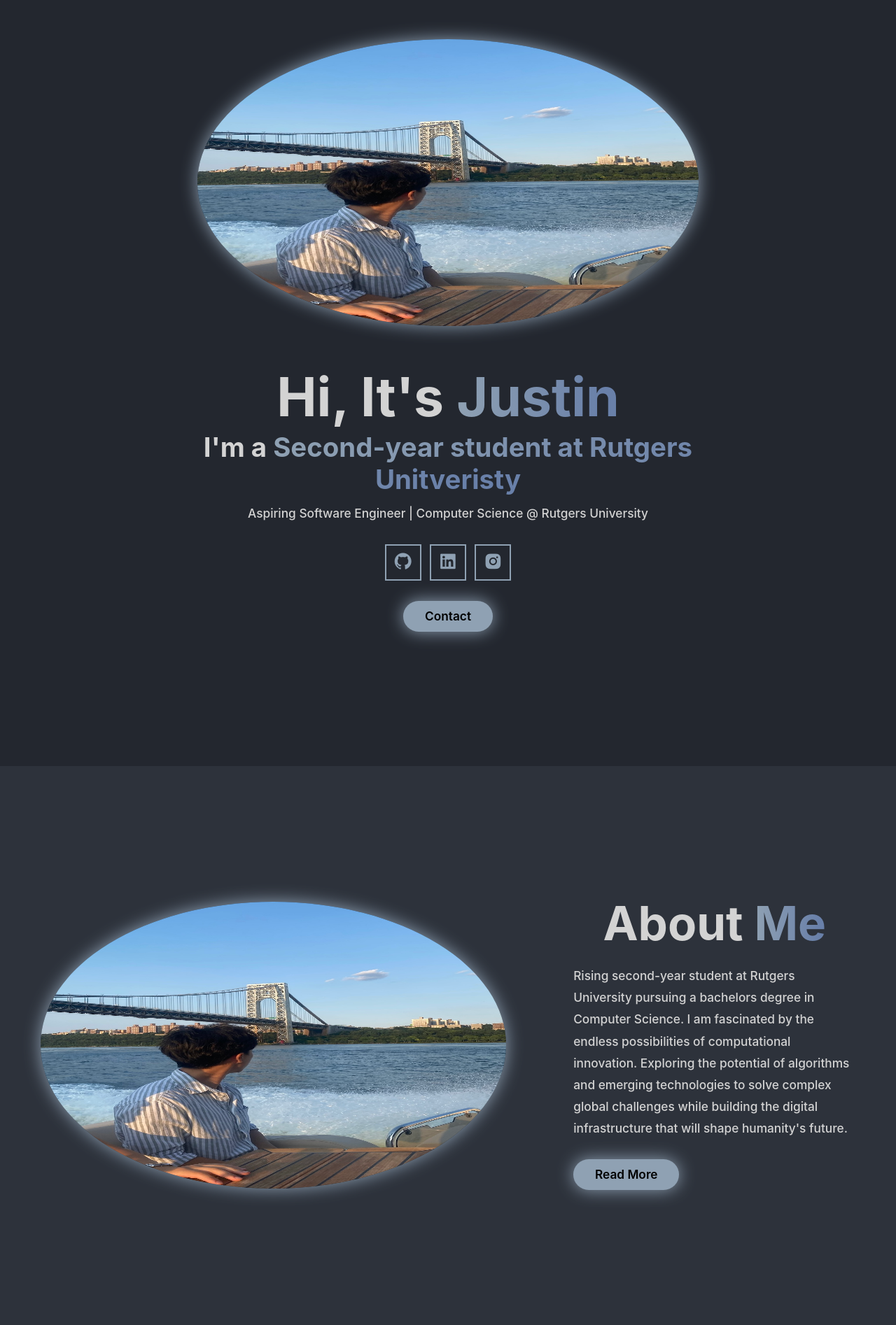
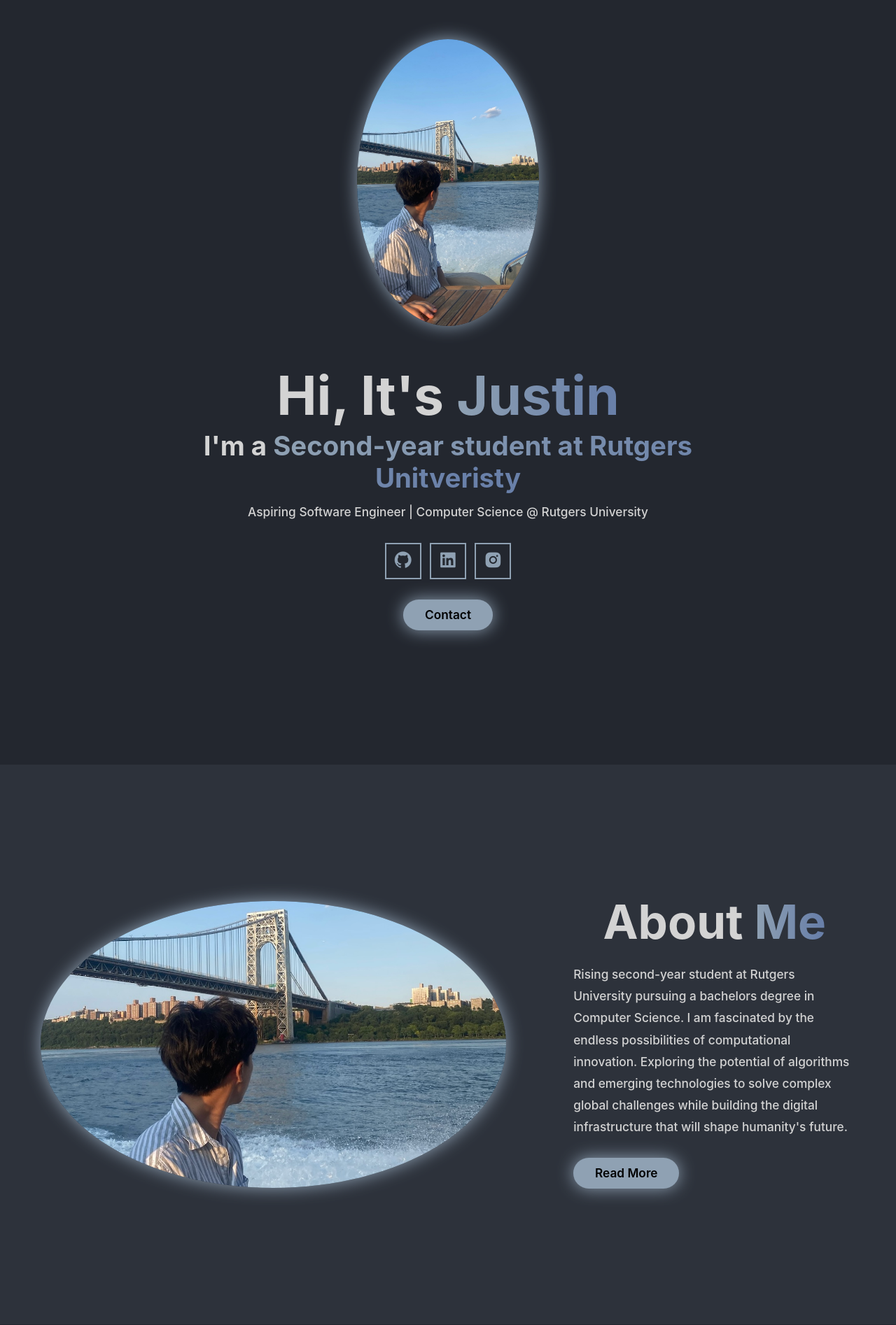
Before and after one commit to JustinK33/Personal-Porfolio, a Flask app: page / in a window 1280 px wide. Shown: the part 136-2030 px from the top of the page at 70% size. Run offline with Flask 3, Linux system fonts and the light colour scheme.

Commit message:
Update styles.css

```diff
--- a/static/styles.css
+++ b/static/styles.css
@@ -194,11 +194,14 @@
   line-height: 1.8;
 }
 .home-img img{
-  width: 32vw;
+  width: min(65vw, 260px);
   height: 32vw;
+  aspect-ratio: 1 / 1;
   border-radius: 50%;
+  object-fit: cover;
+  display: block;
   box-shadow: 0 0 25px var(--main-color);
-  transition: 0.4s ease-in-out
+  transition: 0.4s ease-in-out;
 }
 .home-img img:hover{
   box-shadow: 0 0 25px var(--main-color),
@@ -266,9 +269,11 @@
   background: var(--second-bg-color);
 }
 .about-img img{
-  width: 32vw;
-  height: 32vw;
+  width: min(65vw, 260px);  height: 32vw;
+  aspect-ratio: 1 / 1;
   border-radius: 50%;
+  object-fit: cover;
+  display: block;
   box-shadow: 0 0 25px var(--main-color);
   transition: 0.4s ease-in-out;
 }
@@ -454,9 +459,6 @@
     align-items: center;
     text-align: center;
   }
-  .home-img img{
-    width: 56vw;
-  }
   .about h2{
     text-align: center;
     margin: 2rem 0;
```
